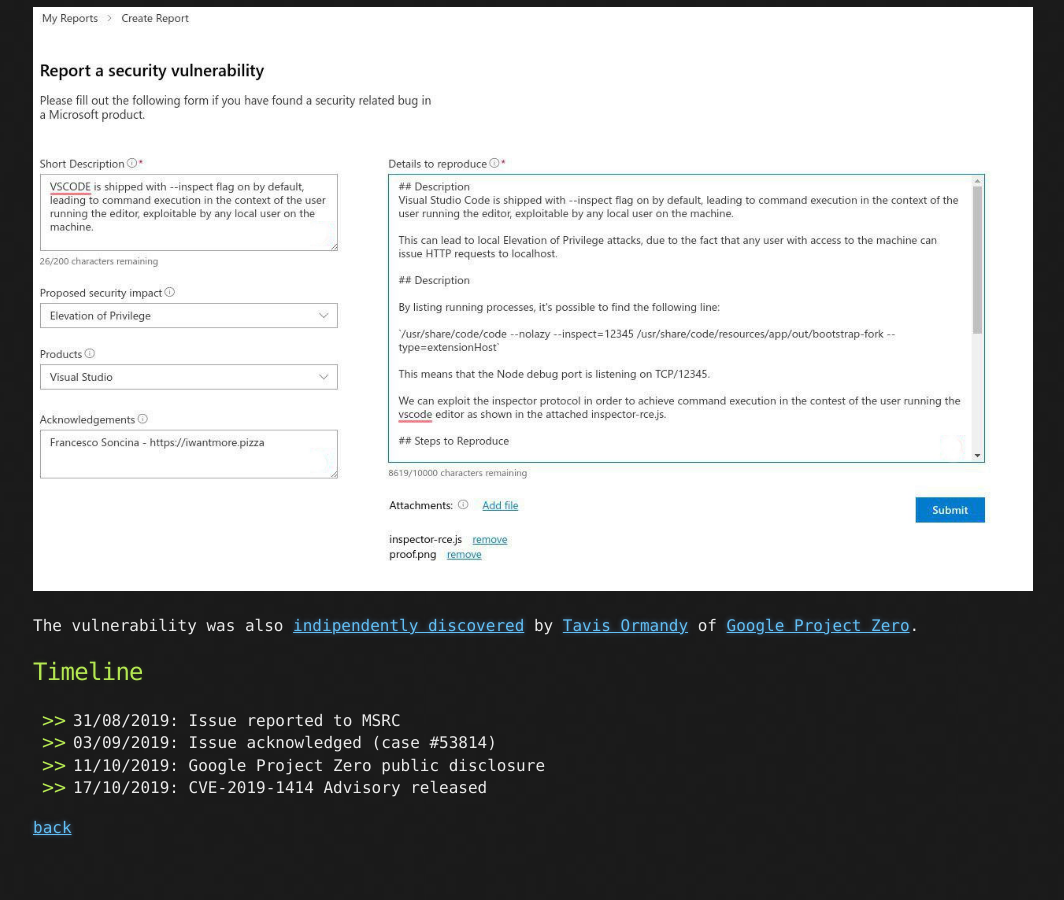
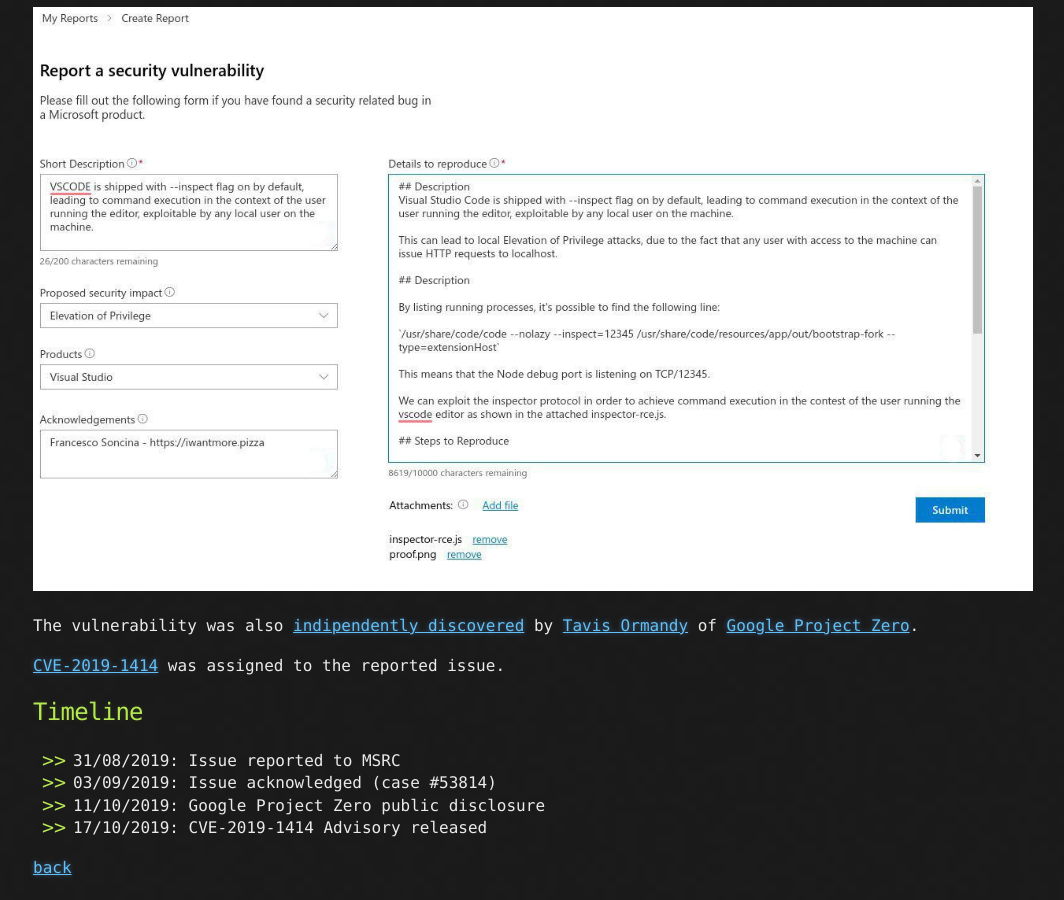
Before and after one commit to phra/phra.github.io, a Jekyll site: the page built from posts/cve-2019-1414.md, in a window 1280 px wide and 900 px high, scrolled down 4767 px. Shown: the whole window, without its empty margins (107-1171 px from the left). Built offline with Jekyll 4.4.1, drawn with Linux system fonts in a browser that asks for light colours; before the commit the page ends 5627 px from its top, so only the background shows below that.

Commit message:
add cve-2019-1414 ref

```diff
--- a/posts/cve-2019-1414.md
+++ b/posts/cve-2019-1414.md
@@ -134,6 +134,8 @@
 
 The vulnerability was also [indipendently discovered](https://bugs.chromium.org/p/project-zero/issues/detail?id=1944) by [Tavis Ormandy](https://twitter.com/taviso) of [Google Project Zero](https://googleprojectzero.blogspot.com/).
 
+[CVE-2019-1414](https://portal.msrc.microsoft.com/en-us/security-guidance/advisory/CVE-2019-1414) was assigned to the reported issue.
+
 ## Timeline
 
 - 31/08/2019: Issue reported to MSRC
```
